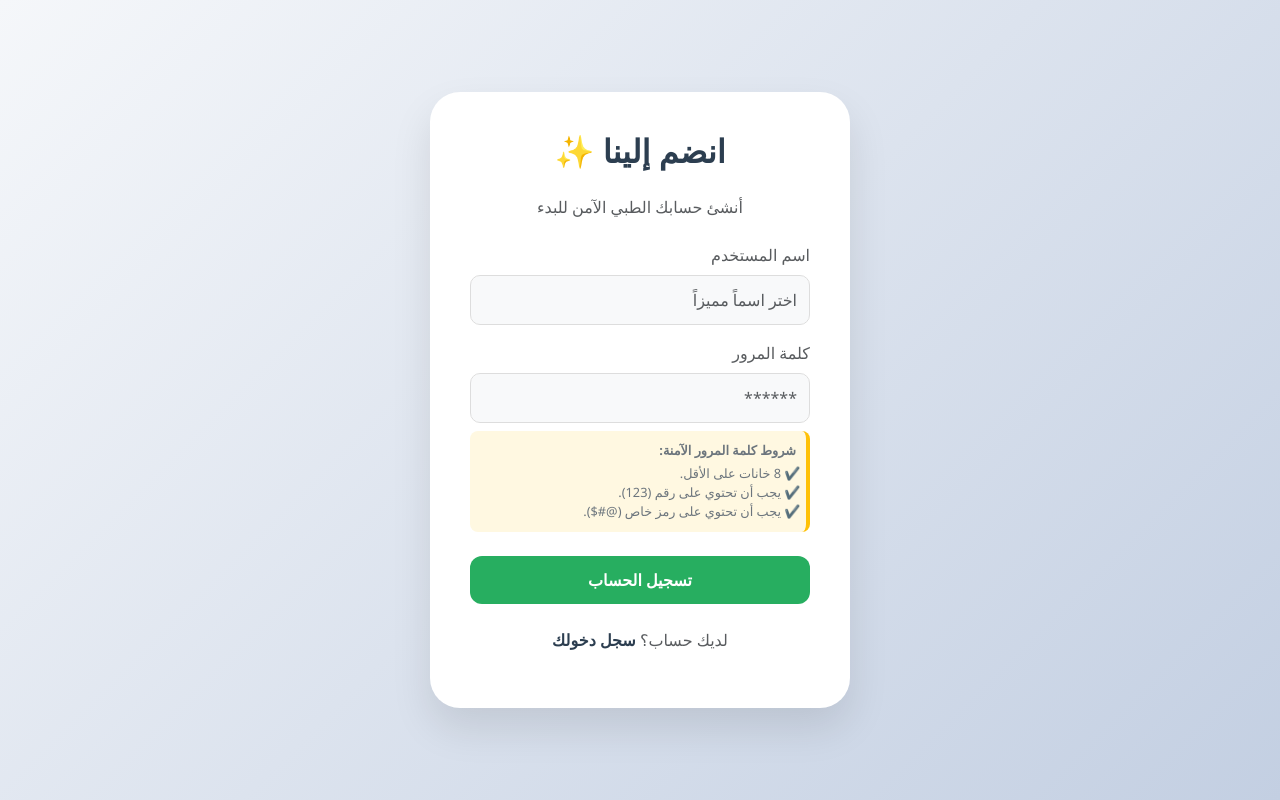
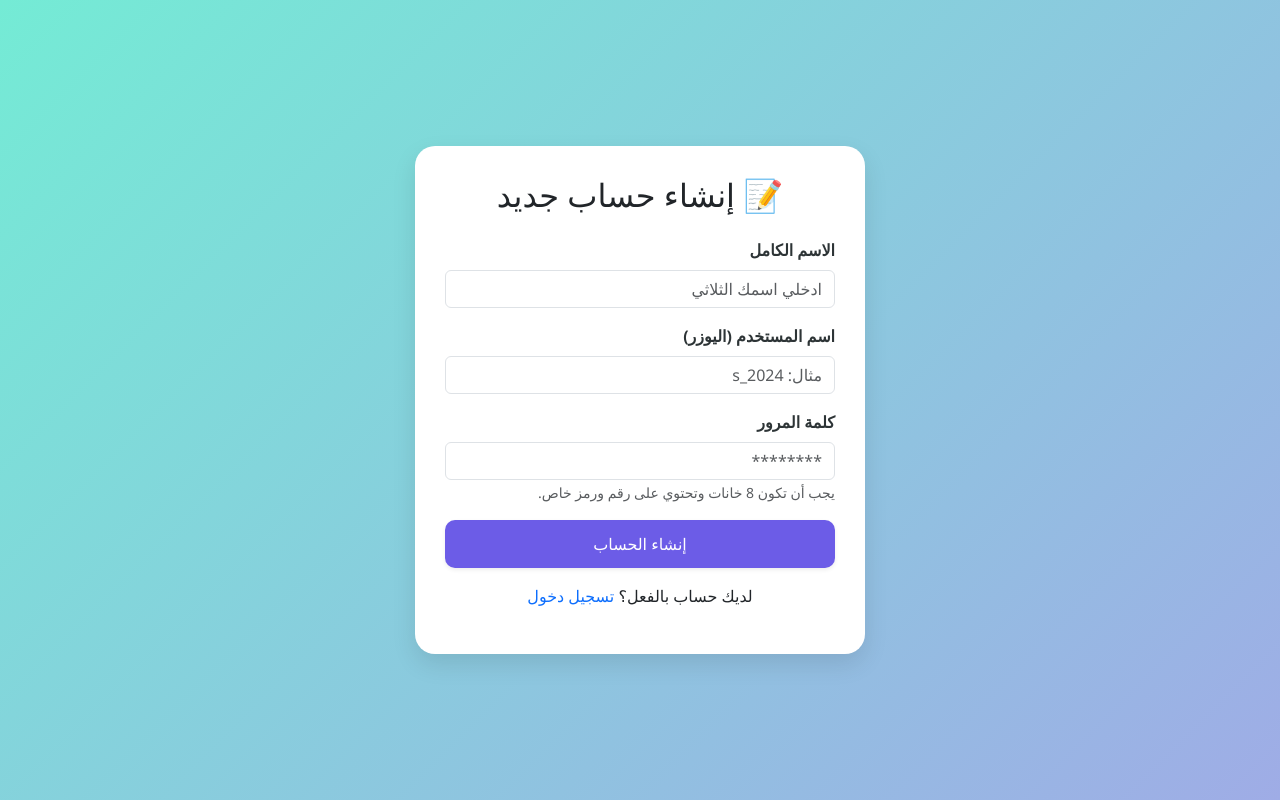
Before and after one commit to muzun44/Health-Guard-AI, a Flask app: page /signup in a window 1280 px wide. Run offline with Flask 3, Linux system fonts and the light colour scheme.

Commit message:
Update signup.html

```diff
--- a/templates/signup.html
+++ b/templates/signup.html
@@ -1,4 +1,4 @@
- <!DOCTYPE html>
+<!DOCTYPE html>
 <html lang="ar" dir="rtl">
 <head>
     <meta charset="UTF-8">
@@ -6,56 +6,38 @@
     <title>إنشاء حساب - Health Guard</title>
     <link rel="stylesheet" href="https://cdn.jsdelivr.net/npm/bootstrap@5.3.0/dist/css/bootstrap.min.css">
     <style>
-        body {
-            background: linear-gradient(135deg, #f5f7fa 0%, #c3cfe2 100%);
-            height: 100vh; display: flex; align-items: center; font-family: 'Segoe UI', sans-serif;
-        }
-        .signup-card {
-            max-width: 420px; margin: auto; background: white; padding: 40px;
-            border-radius: 30px; box-shadow: 0 20px 40px rgba(0,0,0,0.1);
-        }
-        .btn-success {
-            background-color: #27ae60; border: none; padding: 12px;
-            border-radius: 12px; font-weight: bold; width: 100%;
-        }
-        .btn-success:hover { background-color: #219150; transform: scale(1.02); transition: 0.3s; }
-        .form-control { border-radius: 10px; padding: 12px; background-color: #f8f9fa; border: 1px solid #ddd; }
-        .password-hint {
-            font-size: 0.8rem; color: #6c757d; margin-top: 8px; text-align: right;
-            padding: 10px; background: #fff8e1; border-radius: 8px; border-right: 4px solid #ffc107;
-        }
+        body { background: linear-gradient(135deg, #74ebd5 0%, #9face6 100%); min-height: 100vh; display: flex; align-items: center; font-family: 'Segoe UI', sans-serif; }
+        .signup-card { max-width: 450px; margin: auto; background: white; padding: 30px; border-radius: 20px; box-shadow: 0 10px 25px rgba(0,0,0,0.1); }
+        .btn-signup { background-color: #6c5ce7; color: white; border: none; border-radius: 10px; padding: 12px; width: 100%; transition: 0.3s; }
+        .btn-signup:hover { background-color: #5b4bc4; }
+        .form-label { font-weight: bold; color: #2d3436; }
     </style>
 </head>
 <body>
     <div class="container">
-        <div class="signup-card text-center">
-            <h2 class="mb-4" style="color: #2c3e50; font-weight: bold;">انضم إلينا ✨</h2>
-            <p class="text-muted mb-4">أنشئ حسابك الطبي الآمن للبدء</p>
-
-            <form action="/signup" method="POST" class="text-end">
-                <div class="mb-3">
-                    <label class="form-label text-muted">اسم المستخدم</label>
-                    <input type="text" name="username" class="form-control" placeholder="اختر اسماً مميزاً" required>
+        <div class="signup-card">
+            <h2 class="text-center mb-4">📝 إنشاء حساب جديد</h2>
+            <form action="/signup" method="POST">
+                <div class="mb-3 text-end">
+                    <label class="form-label">الاسم الكامل</label>
+                    <input type="text" name="fullname" class="form-control" placeholder="ادخلي اسمك الثلاثي" required>
                 </div>
 
-                <div class="mb-4">
-                    <label class="form-label text-muted">كلمة المرور</label>
-                    <input type="password" name="password" class="form-control" placeholder="******" required>
-                    <div class="password-hint">
-                        <strong>شروط كلمة المرور الآمنة:</strong>
-                        <ul class="mb-0 mt-1" style="list-style-type: '✔️ '; padding-right: 15px;">
-                            <li>8 خانات على الأقل.</li>
-                            <li>يجب أن تحتوي على رقم (123).</li>
-                            <li>يجب أن تحتوي على رمز خاص (@#$).</li>
-                        </ul>
-                    </div>
+                <div class="mb-3 text-end">
+                    <label class="form-label">اسم المستخدم (اليوزر)</label>
+                    <input type="text" name="username" class="form-control" placeholder="مثال: s_2024" required>
                 </div>
 
-                <button type="submit" class="btn btn-success text-white">تسجيل الحساب</button>
+                <div class="mb-3 text-end">
+                    <label class="form-label">كلمة المرور</label>
+                    <input type="password" name="password" class="form-control" placeholder="********" required>
+                    <small class="text-muted">يجب أن تكون 8 خانات وتحتوي على رقم ورمز خاص.</small>
+                </div>
+
+                <button type="submit" class="btn-signup shadow-sm">إنشاء الحساب</button>
             </form>
-
-            <div class="mt-4">
-                <p class="text-muted">لديك حساب؟ <a href="/login" style="color: #2c3e50; text-decoration: none; font-weight: bold;">سجل دخولك</a></p>
+            <div class="text-center mt-3">
+                <p>لديك حساب بالفعل؟ <a href="/login" class="text-decoration-none">تسجيل دخول</a></p>
             </div>
         </div>
     </div>
```
